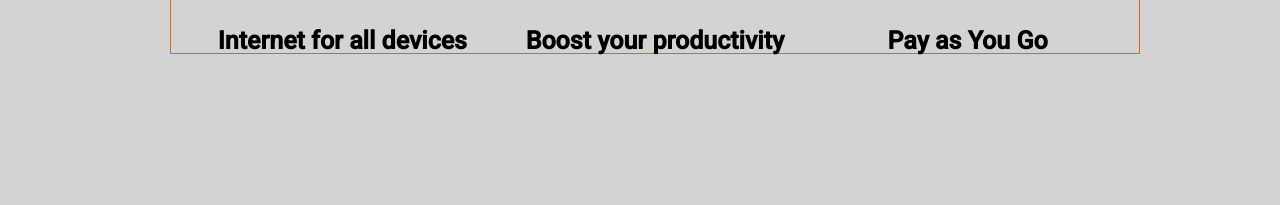
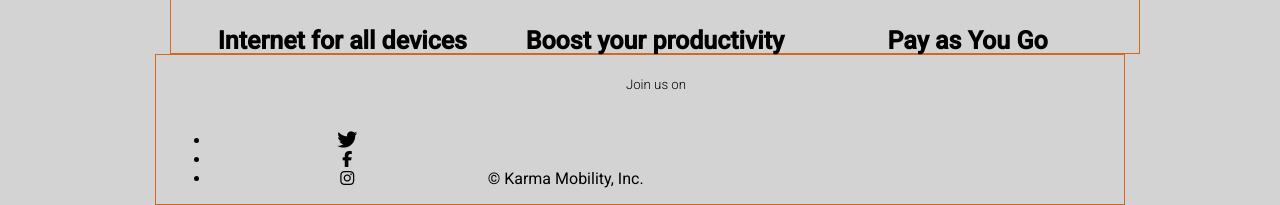
Before and after one commit to jruchala/startup-landing-page-clone, a plain HTML site: page index.html in a window 1280 px wide. Shown: the part 985-1190 px from the top of the page. Before the commit the page ends 1040 px from the top, so only its background shows below. Drawn offline with Linux system fonts and the light colour scheme.

Commit message:
added footer

```diff
--- a/css/style.css
+++ b/css/style.css
@@ -114,11 +114,32 @@ div {
   box-sizing: border-box;
   height: 4em;
   margin-right: -4px;
+
 }
 
 .cases .content {
   margin-top: 7.87rem;
   color: #1d1e21;
+}
+
+.content .icons {
+  width: 33.333333%;
+  text-align: center;
+  display: inline-block;
+}
+
+.social h5,
+.social copy {
+  -webkit-margin-before: 1.67em;
+  -webkit-margin-after: 1.67em;
+  -webkit-margin-start: 0px;
+  -webkit-margin-end: 0px;
+  font-weight: 300;
+  text-align: center;
+}
+
+.fa {
+
 }
 
 button {
--- a/index.html
+++ b/index.html
@@ -6,6 +6,7 @@
   <link href='http://fonts.googleapis.com/css?family=Roboto:400,500,300' rel='stylesheet' type='text/css'>
   <link rel="stylesheet" href="css/normalize.css">
   <link rel="stylesheet" href="css/style.css">
+  <link href="https://maxcdn.bootstrapcdn.com/font-awesome/4.5.0/css/ font-awesome.min.css" rel="stylesheet">
 </head>
 <body>
   <nav class="top-navigation">
@@ -52,6 +53,23 @@
     </div>
     </section>
   </section>
+  <footer class="social">
+    <div class="content">
+      <h5 class="content">Join us on</h5>
+      <ul class="icons">
+        <li>
+          <i class="fa fa-twitter fa-lg"></i>
+        </li>
+        <li>
+          <i class="fa fa-facebook"></i>
+        </li>
+        <li>
+          <i class="fa fa-instagram"></i>
+        </li>
+      </ul>
+      <span class="copy"> © Karma Mobility, Inc.</span>
+    </div>
+  </footer>
 
 </body>
 </html>
```
